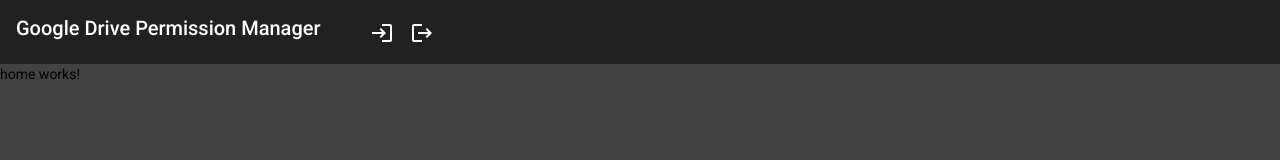
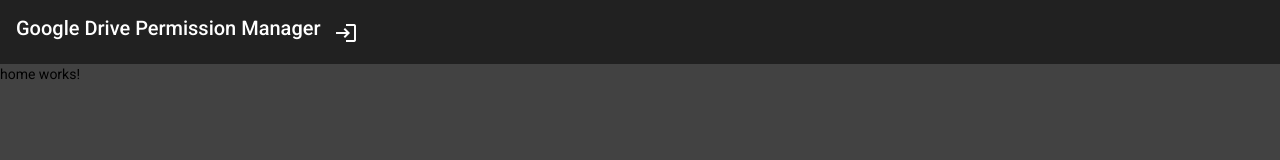
Before and after one commit to ejanerop/gdrive-frontend, an Angular app: page /home in a window 1280 px wide. Shown: the top 160 px of the page. Built offline with nearby package versions, Linux system fonts and the light colour scheme.

Commit message:
login logout buttons proper showing

```diff
--- a/src/app/components/toolbar/toolbar.component.html
+++ b/src/app/components/toolbar/toolbar.component.html
@@ -1,14 +1,14 @@
 <mat-toolbar>
-  <div fxLayout="row" fxLayoutAlign="space-between start" >
-    <div fxFlex="30%" fxFlexFill>
+  <div fxLayout="row" fxLayoutAlign="start none" >
+    <div fxFlex="90%" fxFlexFill>
       <span>Google Drive Permission Manager</span>
     </div>
     <span class="spacer"></span>
     <div fxFlex="10%" fxFlexFill>
-      <button mat-icon-button class="example-icon" aria-label="Example icon-button with menu icon" (click)="login()">
+      <button mat-icon-button class="example-icon" *ngIf="!isAuth()" (click)="login()">
         <mat-icon>login</mat-icon>
       </button>
-      <button mat-icon-button class="example-icon" aria-label="Example icon-button with menu icon" (click)="logout()">
+      <button mat-icon-button class="example-icon" *ngIf="isAuth()" (click)="logout()">
         <mat-icon>logout</mat-icon>
       </button>
     </div>
--- a/src/app/components/toolbar/toolbar.component.ts
+++ b/src/app/components/toolbar/toolbar.component.ts
@@ -2,6 +2,7 @@ import { Component, Inject, OnInit } from '@angular/core';
 import { AuthService } from 'src/app/services/auth.service';
 import { DOCUMENT } from '@angular/common';
 import { environment } from 'src/environments/environment';
+import { Router } from '@angular/router';
 
 
 @Component({
@@ -11,7 +12,7 @@ import { environment } from 'src/environments/environment';
 })
 export class ToolbarComponent implements OnInit {
 
-  constructor( @Inject(DOCUMENT) private document: Document ,  private authService : AuthService) { }
+  constructor( @Inject(DOCUMENT) private document: Document ,  private authService : AuthService , private router : Router ) { }
 
   ngOnInit(): void {
   }
@@ -21,8 +22,14 @@ export class ToolbarComponent implements OnInit {
   }
 
   logout() {
-    this.authService.logout().subscribe(resp => console.log(resp));
+    this.authService.logout().subscribe(resp => {
+      console.log(resp);
+      this.router.navigateByUrl('/home');
+    });
   }
 
+  isAuth() {
+    return this.authService.isAuth();
+  }
 
 }
```
